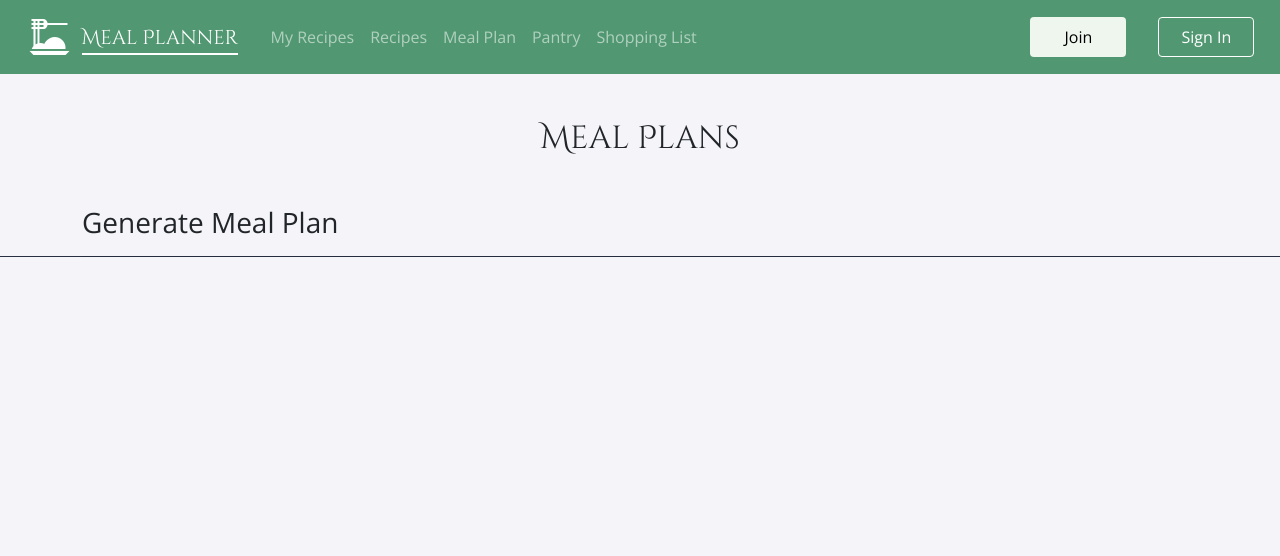
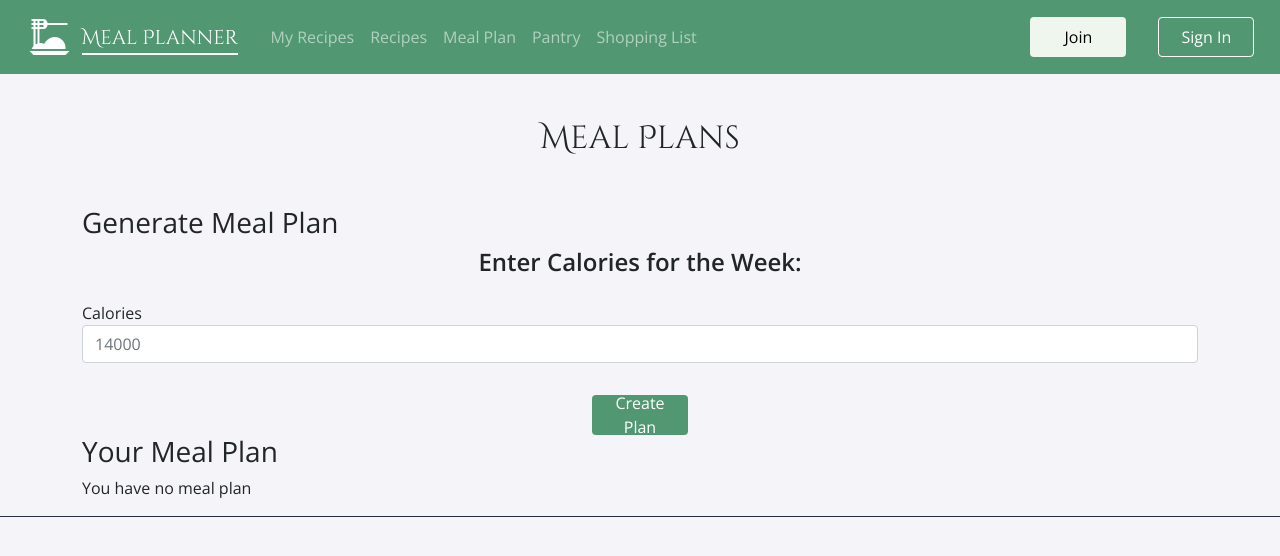
Before and after one commit to amoablo/comp3161-project, a Flask app: page /mealPlan in a window 1280 px wide. Shown: the top 556 px of the page. Run offline with Flask 2, Linux system fonts and the light colour scheme; data that the repository does not hold is empty; some libraries are stand-ins or nearby versions.

Commit message:
finished find_days

```diff
--- a/app/models.py
+++ b/app/models.py
@@ -72,9 +72,9 @@ class User(UserMixin):
 
     def get_id(self):
         try:
-            return unicode(self.user_id)  # python 2 support
+            return unicode(self.id)  # python 2 support
         except NameError:
-            return str(self.user_id)  # python 3 support
+            return str(self.id)  # python 3 support
 
     def __repr__(self):
         return '<User %r>' % (self.email)
--- a/app/templates/mealplan.html
+++ b/app/templates/mealplan.html
@@ -8,7 +8,43 @@
     </div>
     <section>
         <h3>Generate Meal Plan</h3>
+        <form action="{{ url_for('mealPlan') }}" method="post" class="">
+            {{ form.csrf_token }}
 
+            <h4 class='form-header'>Enter Calories for the Week:</h4>
+            <div class="form-group">
+              {{ form.calories.label }}
+              {{ form.calories(class='form-control', placeholder="14000") }}
+            </div>
+            <div class="submit-btn-container d-flex justify-content-center">
+              <button type="submit" name="submit" class="btn custom-btn submit-btn">Create Plan</button>
+            </div>
+          </form>
+    </section>
+    <section>
+        <h3>Your Meal Plan</h3>
+        {% if length == 0 %}
+            <p> You have no meal plan </p>
+        {% else %}
+            <div id="breakfast">
+                <h2>Breakfast</h2>
+                {% for meal in plan["breakfast"] %}
+                    <h4>{{ meal["meal_id"]}}</h4>
+                {% endfor %}
+            </div>
+            <div id="lunch">
+                <h2>Lunch</h2>
+                {% for meal in plan["lunch"] %}
+                    <h4>{{ meal["meal_id"]}}</h4>
+                {% endfor %}
+            </div>
+            <div id="dinner">
+                <h2>Dinner</h2>
+                {% for meal in plan["dinner"] %}
+                    <h4>{{ meal["meal_id"]}}</h4>
+                {% endfor %}
+            </div>
+        {% endif %}
     </section>
 </div>
 
--- a/app/views.py
+++ b/app/views.py
@@ -5,7 +5,7 @@ from werkzeug.security import check_password_hash
 from werkzeug.utils import secure_filename
 from .forms import LoginForm,SignUpForm,MealPlanForm
 from .databasemanager import *
-import os
+import os, random
 from flask.helpers import send_from_directory
 from app.models import *
 import pymysql
@@ -91,7 +91,7 @@ def mealPlan():
     connection = db_connect()
     if connection is not None:
         cursor = connection.cursor()
-        if request.method == "POST":
+        if request.method == "POST" and form.validate_on_submit():
             user_id = current_user.get_id()
             sql = "SELECT * FROM recipe WHERE recipe_id in (SELECT recipe_id FROM creates WHERE user_id = %s);"
             cursor.execute(sql, (user_id,))
@@ -102,17 +102,18 @@ def mealPlan():
             days = {}
             day = 1
             threshold = calories // 7 # because there are 3 meals in a day
-            print(recipes)
             """
                 For each day, find meals that meet the weekly
                 calories divided by 7.
             """
             while day <= 7:
                 days[day] = find_days(recipes, threshold)
-            print(days)
+                day += 1
+            #print(days)
+            get
             cursor.close()
             connection.close()
-            return render_template('mealplan.html', plan=days, form=form)
+            return redirect('/mealplan')
         # else
         sql = "SELECT * FROM recipe WHERE recipe_id IN (SELECT recipe_id FROM made_from WHERE meal_id IN(SELECT meal_id FROM breakfast WHERE breakfast_date IN (SELECT meal_date FROM meal_plan WHERE mealplan_id in (SELECT mealplan_id FROM schedule WHERE user_id = %s))))"
         cursor.execute(sql, (current_user.get_id()))
@@ -125,7 +126,10 @@ def mealPlan():
         dinner = cursor.fetchall()
         cursor.close()
         connection.close()
-        return render_template('mealplan.html', b=breakfast, l=lunch, d=dinner, form=form)
+        # collapse into one dictionary
+        length = len(breakfast) + len(lunch) +len(dinner)
+        plan = {"breakfast":breakfast, 'lunch':lunch, 'dinner':dinner}
+        return render_template('mealplan.html',length=length, plan=plan, form=form)
     flash("Can't connect to database","danger")
     return redirect(url_for('login'))
 
@@ -241,12 +245,12 @@ def logout():
 # user_loader callback. This callback is used to reload the user object from
 # the user ID stored in the session
 @login_manager.user_loader
-def load_user(user_id):
+def load_user(id):
     connection = db_connect()
     with connection:
         with connection.cursor() as cursor:
             sql = "SELECT * FROM users WHERE user_id = %s"
-            cursor.execute(sql, (user_id))
+            cursor.execute(sql, (id))
             user = cursor.fetchone()
             if user is not None:
                 return User(user["user_id"], user["first_name"], user["last_name"], user["email"], user["gender"], user["password"])
@@ -266,15 +270,19 @@ def find_days(recipes, calories):
     total_calories = 0
     i = 0
     result = [[],[],[]]
-    while total_calories < calories:
+    while total_calories < calories and i < 10:
+        # print(result)
         seed = random.randrange(0, len(recipes))
-        if recipes[seed]["calorie"] <= calories:
-            total_calories += recipes[seed]["calorie"]
-            if result[i%3] is None:
+        if result[i%3] == []:
+            if total_calories + recipes[seed]["calorie"] <= calories:
+                total_calories += recipes[seed]["calorie"]
                 result[i%3].append(recipes[seed])
                 result[i%3].append(1)
-            else:
-               result[i%3][1] += 1
+        elif total_calories + result[i%3][0]["calorie"] <= calories:
+            total_calories += result[i%3][0]["calorie"]
+            result[i%3][1] += 1
+        else:
+            break
         i += 1
     return result
 
--- a/requirements.txt
+++ b/requirements.txt
@@ -2,6 +2,8 @@ alembic==1.5.8
 appdirs==1.4.4
 click==7.1.2
 distlib==0.3.1
+dnspython==2.1.0
+email-validator==1.1.2
 Faker==7.0.1
 filelock==3.0.12
 Flask==1.1.2
@@ -11,6 +13,7 @@ Flask-SQLAlchemy==2.5.1
 Flask-WTF==0.14.3
 greenlet==1.0.0
 gunicorn==20.1.0
+idna==3.1
 itsdangerous==1.1.0
 Jinja2==2.11.3
 Mako==1.1.4
@@ -19,7 +22,6 @@ mysql-connector-python==8.0.23
 mysqlclient==2.0.3
 numpy==1.20.2
 pandas==1.2.3
-pkg-resources==0.0.0
 protobuf==3.15.7
 psycopg2==2.8.6
 PyMySQL==1.0.2
@@ -32,4 +34,3 @@ text-unidecode==1.3
 virtualenv==20.4.3
 Werkzeug==1.0.1
 WTForms==2.3.3
-email_validator
```
